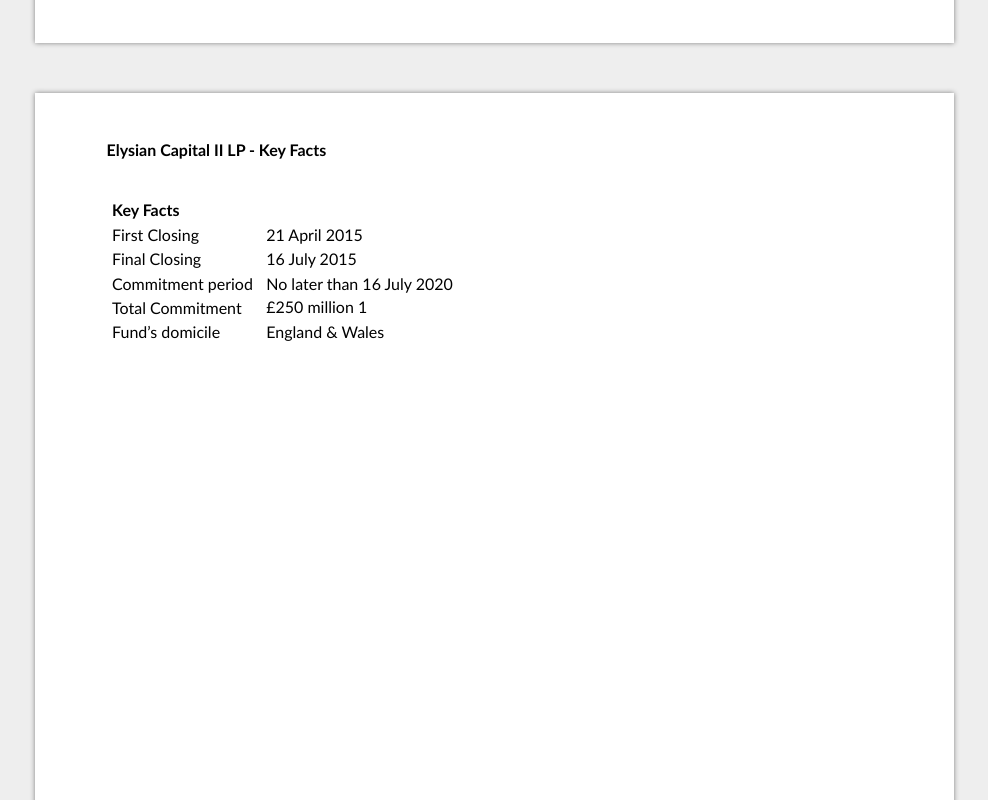
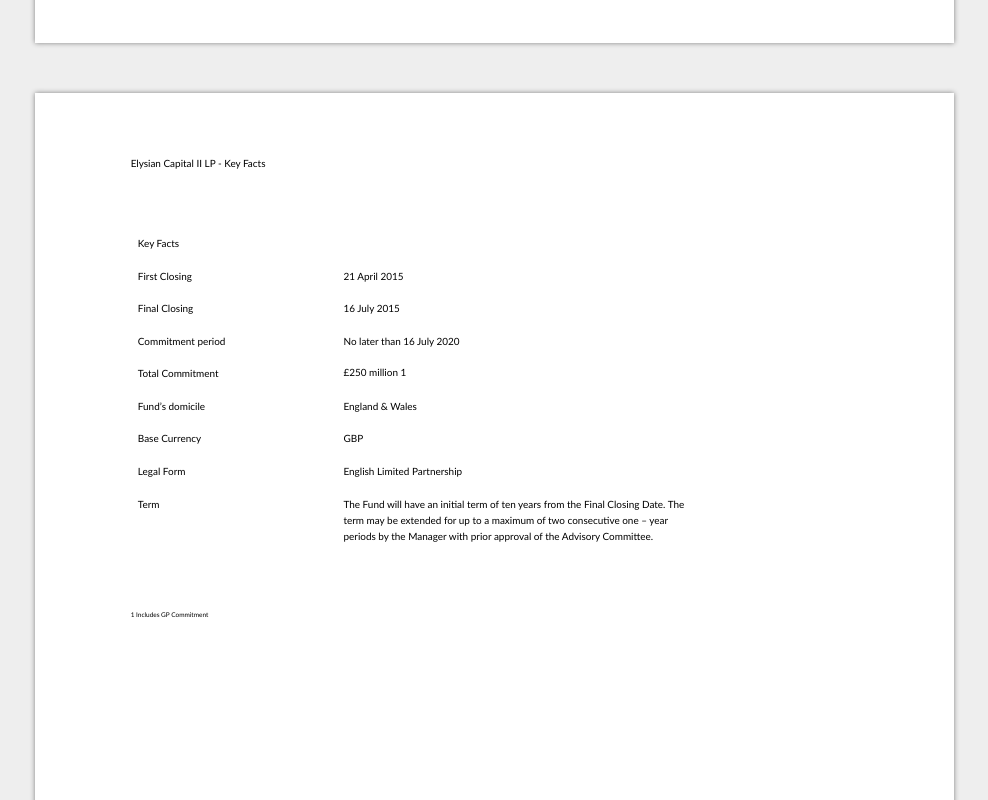
Before and after one commit to 9trocode/FredYa_Custom_PDF-Preview-, a Vue app: page / in a window 1280 px wide. Shown: the part 1320-2120 px from the top of the page, without its empty margins (151-1139 px from the left). Built offline with nearby package versions, Linux system fonts and the light colour scheme; no server answers.

Commit message:
Updated Dimensional Font Visualization

```diff
--- a/src/components/Page.vue
+++ b/src/components/Page.vue
@@ -24,7 +24,7 @@
         styleParagraph = (paragraph, span) => {
             let fontFamily = ['Calibri', 'Calibri-Bold'].includes(paragraph.font_style) ? 'Calibri' : paragraph.font_style;
             let fontWeight = paragraph.font_style === 'Calibri-Bold' ? 'bold' : 'normal';
-            return `font-size: ${paragraph.font_size};font-weight: ${fontWeight};font-family: ${fontFamily};position:absolute;top: ${span.top}px;left: ${span.left}px;bottom: ${span.bottom};right:${span.right}`;
+            return `font-size: ${paragraph.font_size}px;font-weight: ${fontWeight}px;font-family: ${fontFamily};position:absolute;top: ${span.top}px;left: ${span.left}px;bottom: ${span.bottom};right:${span.right}`;
         };
         stylePage = (p_dimensions) => {
             let pageOrientation = p_dimensions.orientation === 'PORTRAIT' ? '800.32px' : `${p_dimensions.width}`;
--- a/src/router.ts
+++ b/src/router.ts
@@ -44,22 +44,22 @@
                     page_number: 1,
                     page_content: [
                         {
-                            font_style: 'Calibri-Bold',
+                            font_style: 'Calibri - Bold',
                             font_size: 9.960000038146973,
                             content: [
                                 {
                                     text: 'Strictly Private & Confidential ',
-                                    left: 72.02400207519531,
-                                    top: 784.2659912109375,
-                                    right: 197.39096069335938,
-                                    bottom: 794.2259521484375,
+                                    left: 96.032,
+                                    top: 1045.688,
+                                    right: 263.1879,
+                                    bottom: 1058.9679,
                                 },
                                 {
                                     text: 'For circulation to Limited Partners only ',
-                                    left: 72.02400207519531,
-                                    top: 796.5059814453125,
-                                    right: 236.0609588623047,
-                                    bottom: 806.4659423828125,
+                                    left: 96.032,
+                                    top: 1062.008,
+                                    right: 314.7479,
+                                    bottom: 1075.2879,
                                 },
                             ],
                         },
@@ -69,10 +69,10 @@
                             content: [
                                 {
                                     text: 'Elysian Capital II LP ',
-                                    left: 242.08999633789062,
-                                    top: 164.80996704101562,
-                                    right: 356.4030456542969,
-                                    bottom: 178.84996032714844,
+                                    left: 322.7867,
+                                    top: 219.7466,
+                                    right: 475.2041,
+                                    bottom: 238.4666,
                                 },
                             ],
                         },
@@ -82,10 +82,10 @@
                             content: [
                                 {
                                     text: 'Unaudited Quarterly Report ',
-                                    left: 215.92999267578125,
-                                    top: 191.20999145507812,
-                                    right: 382.68304443359375,
-                                    bottom: 205.24998474121094,
+                                    left: 287.9067,
+                                    top: 254.9467,
+                                    right: 510.2441,
+                                    bottom: 273.6666,
                                 },
                             ],
                         },
@@ -95,10 +95,10 @@
                             content: [
                                 {
                                     text: '30 June 2018 ',
-                                    left: 259.8500061035156,
-                                    top: 217.60995483398438,
-                                    right: 338.6430358886719,
-                                    bottom: 231.6499481201172,
+                                    left: 346.4667,
+                                    top: 290.1466,
+                                    right: 451.524,
+                                    bottom: 308.8666,
                                 },
                             ],
                         },
@@ -122,10 +122,10 @@
                             content: [
                                 {
                                     text: 'Elysian Capital II LP - Key Facts ',
-                                    left: 72.02400207519531,
-                                    top: 37.529998779296875,
-                                    right: 199.9109649658203,
-                                    bottom: 47.4900016784668,
+                                    left: 96.032,
+                                    top: 50.04,
+                                    right: 266.548,
+                                    bottom: 63.32,
                                 },
                             ],
                         },
@@ -135,17 +135,17 @@
                             content: [
                                 {
                                     text: 'Strictly Private & Confidential ',
-                                    left: 72.02400207519531,
-                                    top: 784.2659912109375,
-                                    right: 197.39096069335938,
-                                    bottom: 794.2259521484375,
+                                    left: 96.032,
+                                    top: 1045.688,
+                                    right: 263.1879,
+                                    bottom: 1058.9679,
                                 },
                                 {
                                     text: 'For circulation to Limited Partners only ',
-                                    left: 72.02400207519531,
-                                    top: 796.5059814453125,
-                                    right: 236.0609588623047,
-                                    bottom: 806.4659423828125,
+                                    left: 96.032,
+                                    top: 1062.008,
+                                    right: 314.7479,
+                                    bottom: 1075.2879,
                                 },
                             ],
                         },
@@ -155,10 +155,10 @@
                             content: [
                                 {
                                     text: 'Key Facts ',
-                                    left: 77.42400360107422,
-                                    top: 97.91000366210938,
-                                    right: 118.31095886230469,
-                                    bottom: 107.87000274658203,
+                                    left: 103.232,
+                                    top: 130.5467,
+                                    right: 157.7479,
+                                    bottom: 143.8267,
                                 },
                             ],
                         },
@@ -168,17 +168,17 @@
                             content: [
                                 {
                                     text: 'First Closing ',
-                                    left: 77.42400360107422,
-                                    top: 122.38998413085938,
-                                    right: 128.63095092773438,
-                                    bottom: 132.34999084472656,
+                                    left: 103.232,
+                                    top: 163.1866,
+                                    right: 171.5079,
+                                    bottom: 176.4667,
                                 },
                                 {
                                     text: '21 April 2015 ',
-                                    left: 231.64999389648438,
-                                    top: 122.38998413085938,
-                                    right: 287.90093994140625,
-                                    bottom: 132.34999084472656,
+                                    left: 308.8667,
+                                    top: 163.1866,
+                                    right: 383.8679,
+                                    bottom: 176.4667,
                                 },
                             ],
                         },
@@ -188,17 +188,17 @@
                             content: [
                                 {
                                     text: 'Final Closing ',
-                                    left: 77.42400360107422,
-                                    top: 146.74996948242188,
-                                    right: 130.1909637451172,
-                                    bottom: 156.70997619628906,
+                                    left: 103.232,
+                                    top: 195.6666,
+                                    right: 173.588,
+                                    bottom: 208.9466,
                                 },
                                 {
                                     text: '16 July 2015 ',
-                                    left: 231.64999389648438,
-                                    top: 146.74996948242188,
-                                    right: 284.0609436035156,
-                                    bottom: 156.70997619628906,
+                                    left: 308.8667,
+                                    top: 195.6666,
+                                    right: 378.7479,
+                                    bottom: 208.9466,
                                 },
                             ],
                         },
@@ -208,17 +208,17 @@
                             content: [
                                 {
                                     text: 'Commitment period ',
-                                    left: 77.42400360107422,
-                                    top: 171.10995483398438,
-                                    right: 162.23095703125,
-                                    bottom: 181.06996154785156,
+                                    left: 103.232,
+                                    top: 228.1466,
+                                    right: 216.3079,
+                                    bottom: 241.4266,
                                 },
                                 {
                                     text: 'No later than 16 July 2020 ',
-                                    left: 231.64999389648438,
-                                    top: 171.10995483398438,
-                                    right: 340.1209411621094,
-                                    bottom: 181.06996154785156,
+                                    left: 308.8667,
+                                    top: 228.1466,
+                                    right: 453.4946,
+                                    bottom: 241.4266,
                                 },
                             ],
                         },
@@ -228,17 +228,17 @@
                             content: [
                                 {
                                     text: 'Total Commitment ',
-                                    left: 77.42400360107422,
-                                    top: 195.58999633789062,
-                                    right: 156.35096740722656,
-                                    bottom: 205.5500030517578,
+                                    left: 103.232,
+                                    top: 260.7867,
+                                    right: 208.468,
+                                    bottom: 274.0667,
                                 },
                                 {
                                     text: '£250 million 1',
-                                    left: 231.64999389648438,
-                                    top: 194.71995544433594,
-                                    right: 294.2609558105469,
-                                    bottom: 205.5500030517578,
+                                    left: 308.8667,
+                                    top: 259.6266,
+                                    right: 392.3479,
+                                    bottom: 274.0667,
                                 },
                             ],
                         },
@@ -248,17 +248,105 @@
                             content: [
                                 {
                                     text: 'Fund’s domicile ',
-                                    left: 77.42400360107422,
-                                    top: 219.94998168945312,
-                                    right: 143.27096557617188,
-                                    bottom: 229.9099884033203,
+                                    left: 103.232,
+                                    top: 293.2666,
+                                    right: 191.028,
+                                    bottom: 306.5467,
                                 },
                                 {
                                     text: 'England & Wales ',
-                                    left: 231.64999389648438,
-                                    top: 219.94998168945312,
-                                    right: 302.54095458984375,
-                                    bottom: 229.9099884033203,
+                                    left: 308.8667,
+                                    top: 293.2666,
+                                    right: 403.3879,
+                                    bottom: 306.5467,
+                                },
+                            ],
+                        },
+                        {
+                            font_style: 'Calibri',
+                            font_size: 9.960000038146973,
+                            content: [
+                                {
+                                    text: 'Base Currency ',
+                                    left: 103.232,
+                                    top: 325.9066,
+                                    right: 183.508,
+                                    bottom: 339.1866,
+                                },
+                                {
+                                    text: 'GBP ',
+                                    left: 308.8667,
+                                    top: 325.9066,
+                                    right: 334.428,
+                                    bottom: 339.1866,
+                                },
+                            ],
+                        },
+                        {
+                            font_style: 'Calibri',
+                            font_size: 9.960000038146973,
+                            content: [
+                                {
+                                    text: 'Legal Form ',
+                                    left: 103.232,
+                                    top: 358.3867,
+                                    right: 165.588,
+                                    bottom: 371.6667,
+                                },
+                                {
+                                    text: 'English Limited Partnership ',
+                                    left: 308.8667,
+                                    top: 358.3867,
+                                    right: 459.5746,
+                                    bottom: 371.6667,
+                                },
+                            ],
+                        },
+                        {
+                            font_style: 'Calibri',
+                            font_size: 9.960000038146973,
+                            content: [
+                                {
+                                    text: 'Term ',
+                                    left: 103.232,
+                                    top: 391.0666,
+                                    right: 134.7133,
+                                    bottom: 404.3466,
+                                },
+                                {
+                                    // tslint:disable-next-line:max-line-length
+                                    text: 'The Fund will have an initial term of ten years from the Final Closing Date.  The ',
+                                    left: 308.8667,
+                                    top: 391.0666,
+                                    right: 731.9676,
+                                    bottom: 404.3466,
+                                },
+                                {
+                                    text: 'term may be extended for up to a maximum of two consecutive one – year ',
+                                    left: 308.8667,
+                                    top: 407.2266,
+                                    right: 732.2256,
+                                    bottom: 420.5066,
+                                },
+                                {
+                                    text: 'periods by the Manager with prior approval of the Advisory Committee. ',
+                                    left: 308.8667,
+                                    top: 423.5467,
+                                    right: 700.5746,
+                                    bottom: 436.8267,
+                                },
+                            ],
+                        },
+                        {
+                            font_style: 'Calibri',
+                            font_size: 6.480000019073486,
+                            content: [
+                                {
+                                    text: '1  Includes GP Commitment ',
+                                    left: 96.032,
+                                    top: 502.0667,
+                                    right: 244.468,
+                                    bottom: 516.5066,
                                 },
                             ],
                         },
@@ -273,12 +361,12 @@
                         padding_bottom: 806.4659423828125,
                     },
                 },
-               ],
-            },
-            };
+            ],
+        },
+    };
 
     // @ts-ignore
-        // tslint:disable-next-line:no-shadowed-variable no-unused-expression align
+    // tslint:disable-next-line:no-shadowed-variable no-unused-expression align
     store.dispatch('ManualData', DemoJson)
         .then(next);
 
```
Also changed, not shown: 6 other files (tests, documents, lock files or other folders).
